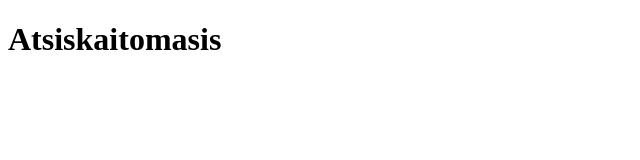
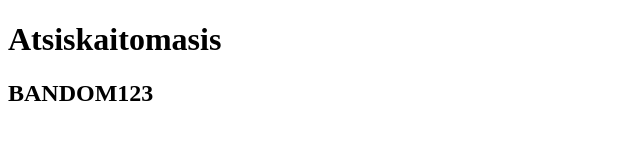
Before and after one commit to Kamaeros/Fasttrack_atsiskaitomas, a plain HTML site: page INDEX.HTML in a window 1280 px wide. Shown: the whole page, without its empty margins (0-640 px from the left). Drawn offline with Linux system fonts and the light colour scheme.

Commit message:
atnaujinimas

```diff
--- a/INDEX.HTML
+++ b/INDEX.HTML
@@ -7,5 +7,7 @@
 </head>
 <body>
     <h1>Atsiskaitomasis</h1>
+    <H2>BANDOM123</H2>
+
 </body>
 </html>
```
